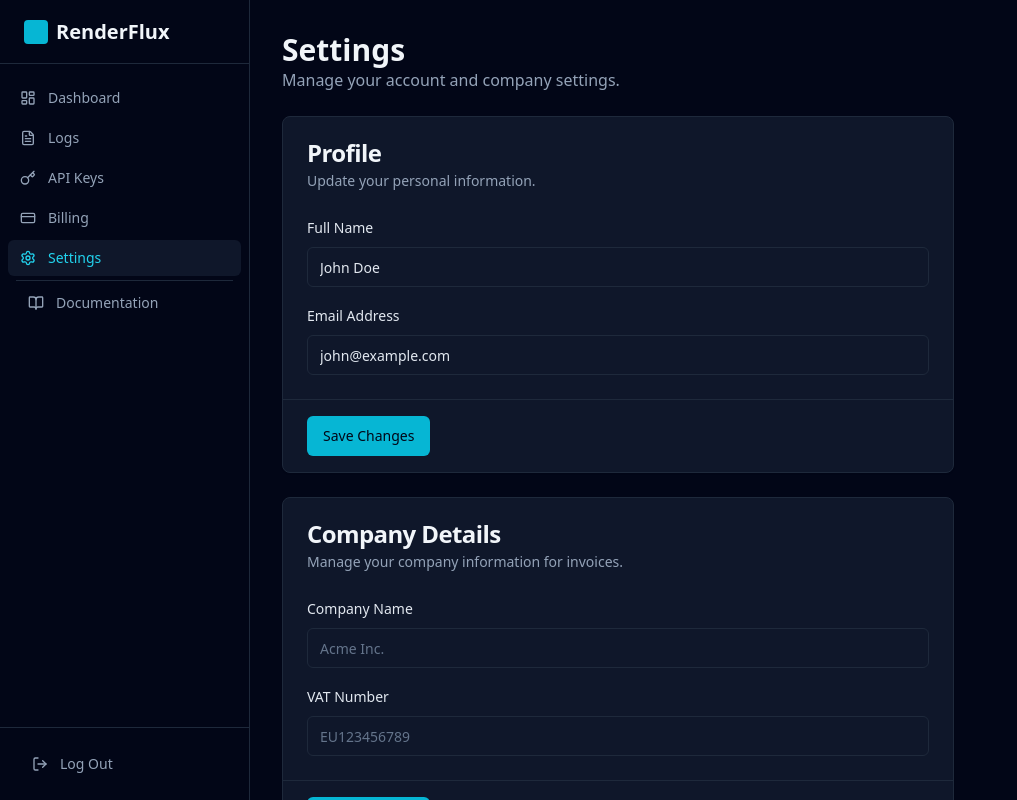
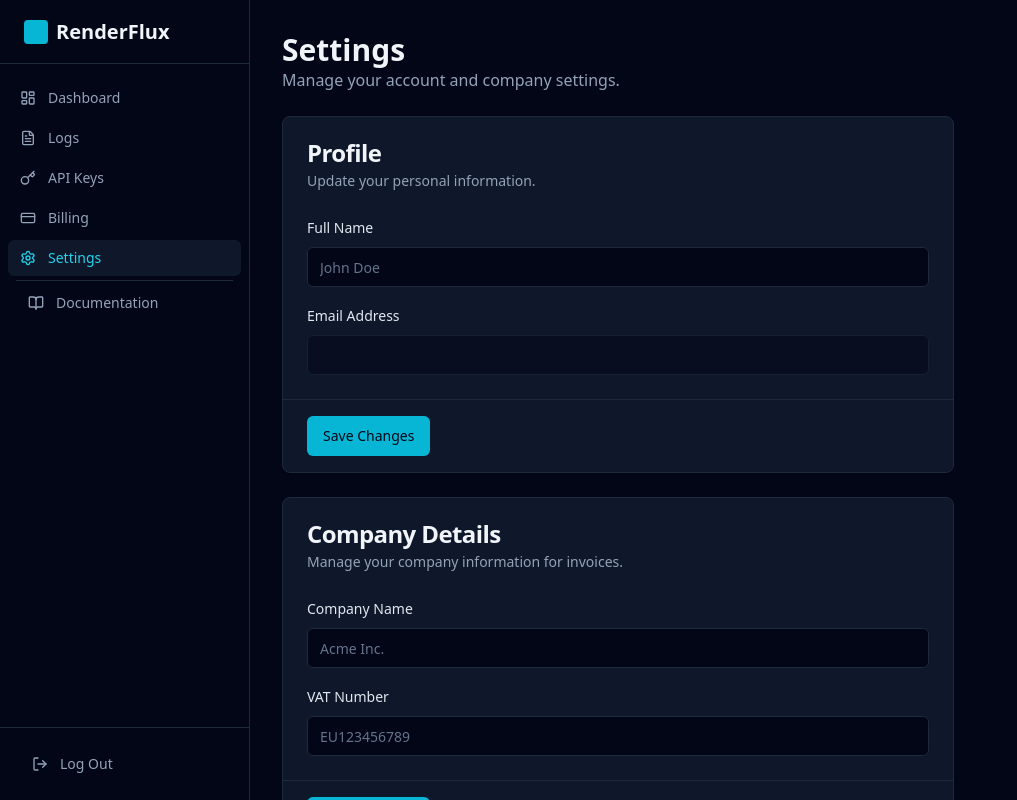
Before and after one commit to bawagideon/renderflux, a Next.js app in the folder apps/web/: page /dashboard/settings in a window 1280 px wide. Shown: the whole page, without its empty margins (0-1017 px from the left). Built offline with nearby package versions, Linux system fonts and the light colour scheme.

Commit message:
feat: Implement dashboard overview and settings pages with new API utilities.

```diff
--- a/apps/web/app/dashboard/page.tsx
+++ b/apps/web/app/dashboard/page.tsx
@@ -8,7 +8,7 @@ import Link from 'next/link';
 import { UsageBar } from '@/components/dashboard/UsageBar';
 import { OverviewChart } from '@/components/dashboard/OverviewChart';
 import { createClient } from '@/lib/supabase';
-import { getUsageStats, getRecentLogs, getUserPlan, getDailyStats } from '@/lib/api';
+import { getUsageStats, getRecentLogs, getUserPlan, getDailyStats, getApiKeyCount } from '@/lib/api';
 import { formatDistanceToNow } from 'date-fns';
 
 export default function DashboardPage() {
@@ -18,22 +18,25 @@ export default function DashboardPage() {
     const [plan, setPlan] = useState({ plan: 'hobby', credits_limit: 50 });
     const [recentLogs, setRecentLogs] = useState<any[]>([]);
     const [dailyStats, setDailyStats] = useState<{ name: string; total: number }[]>([]);
+    const [apiKeyCount, setApiKeyCount] = useState(0);
 
     useEffect(() => {
         async function loadData() {
             setLoading(true);
             try {
-                const [usageData, planData, logsData, dailyData] = await Promise.all([
+                const [usageData, planData, logsData, dailyData, keysCount] = await Promise.all([
                     getUsageStats(supabase),
                     getUserPlan(supabase),
                     getRecentLogs(supabase, 5),
-                    getDailyStats(supabase)
+                    getDailyStats(supabase),
+                    getApiKeyCount(supabase)
                 ]);
 
                 setStats(usageData);
                 setPlan(planData);
                 setRecentLogs(logsData);
                 setDailyStats(dailyData);
+                setApiKeyCount(keysCount);
             } catch (error) {
                 console.error('Failed to load dashboard data', error);
             } finally {
@@ -85,7 +88,7 @@ export default function DashboardPage() {
                         <Key className="h-4 w-4 text-green-500" />
                     </CardHeader>
                     <CardContent>
-                        <div className="text-2xl font-bold text-slate-100">Active</div>
+                        <div className="text-2xl font-bold text-slate-100">{apiKeyCount} Active</div>
                         <div className="mt-2">
                             <Link href="/dashboard/keys" className="text-xs text-cyan-400 hover:text-cyan-300 flex items-center gap-1">
                                 Manage Keys <ArrowRight className="w-3 h-3" />
--- a/apps/web/app/dashboard/settings/page.tsx
+++ b/apps/web/app/dashboard/settings/page.tsx
@@ -1,75 +1,165 @@
 'use client';
 
+import { useState, useEffect } from 'react';
 import { Button } from '@/components/ui/Button';
 import { Card, CardContent, CardHeader, CardTitle, CardDescription, CardFooter } from '@/components/ui/Card';
 import { Input } from '@/components/ui/Input';
 import { Label } from '@/components/ui/Label';
+import { createClient } from '@/lib/supabase';
 
 export default function SettingsPage() {
+    const supabase = createClient();
+    const [loading, setLoading] = useState(false);
+    const [user, setUser] = useState<any>(null);
+    const [profile, setProfile] = useState({ full_name: '', company_name: '', vat_number: '' });
+    const [message, setMessage] = useState<string | null>(null);
+
+    useEffect(() => {
+        async function loadProfile() {
+            setLoading(true);
+            const { data: { user } } = await supabase.auth.getUser();
+            if (user) {
+                setUser(user);
+                // Fetch profile
+                const { data } = await supabase
+                    .from('profiles')
+                    .select('full_name, company_name, vat_number')
+                    .eq('id', user.id)
+                    .single();
+
+                if (data) {
+                    setProfile({
+                        full_name: data.full_name || '',
+                        company_name: data.company_name || '',
+                        vat_number: data.vat_number || ''
+                    });
+                }
+            }
+            setLoading(false);
+        }
+        loadProfile();
+    }, []);
+
+    const handleSave = async () => {
+        if (!user) return;
+        setLoading(true);
+        setMessage(null);
+
+        try {
+            const { error } = await supabase
+                .from('profiles')
+                .update(profile)
+                .eq('id', user.id);
+
+            if (error) throw error;
+            setMessage('Settings saved successfully!');
+            setTimeout(() => setMessage(null), 3000);
+        } catch (error) {
+            console.error('Error saving settings:', error);
+            setMessage('Failed to save settings.');
+        } finally {
+            setLoading(false);
+        }
+    };
+
     return (
-        <div className="space-y-6 max-w-2xl">
+        <div className="space-y-6 max-w-2xl animate-in fade-in duration-500">
             <div>
                 <h1 className="text-3xl font-bold text-slate-100">Settings</h1>
                 <p className="text-slate-400">Manage your account and company settings.</p>
             </div>
 
-            <Card>
+            {message && (
+                <div className={`p-4 rounded-md mb-4 ${message.includes('successfully') ? 'bg-green-500/10 text-green-400 border border-green-500/20' : 'bg-red-500/10 text-red-400 border border-red-500/20'}`}>
+                    {message}
+                </div>
+            )}
+
+            <Card className="bg-slate-900 border-slate-800">
                 <CardHeader>
-                    <CardTitle>Profile</CardTitle>
+                    <CardTitle className="text-slate-100">Profile</CardTitle>
                     <CardDescription>Update your personal information.</CardDescription>
                 </CardHeader>
                 <CardContent className="space-y-4">
                     <div className="space-y-2">
                         <Label htmlFor="name">Full Name</Label>
-                        <Input id="name" placeholder="John Doe" defaultValue="John Doe" />
+                        <Input
+                            id="name"
+                            placeholder="John Doe"
+                            value={profile.full_name}
+                            onChange={(e) => setProfile({ ...profile, full_name: e.target.value })}
+                            className="bg-slate-950 border-slate-800"
+                        />
                     </div>
                     <div className="space-y-2">
                         <Label htmlFor="email">Email Address</Label>
-                        <Input id="email" type="email" placeholder="john@example.com" defaultValue="john@example.com" />
+                        <Input
+                            id="email"
+                            type="email"
+                            value={user?.email || ''}
+                            disabled
+                            className="bg-slate-950 border-slate-800 opacity-50"
+                        />
                     </div>
                 </CardContent>
                 <CardFooter className="border-t border-slate-800 px-6 py-4">
-                    <Button>Save Changes</Button>
+                    <Button onClick={handleSave} disabled={loading} className="bg-cyan-500 hover:bg-cyan-400 text-slate-950">
+                        {loading ? 'Saving...' : 'Save Changes'}
+                    </Button>
                 </CardFooter>
             </Card>
 
-            <Card>
+            <Card className="bg-slate-900 border-slate-800">
                 <CardHeader>
-                    <CardTitle>Company Details</CardTitle>
+                    <CardTitle className="text-slate-100">Company Details</CardTitle>
                     <CardDescription>Manage your company information for invoices.</CardDescription>
                 </CardHeader>
                 <CardContent className="space-y-4">
                     <div className="space-y-2">
                         <Label htmlFor="company">Company Name</Label>
-                        <Input id="company" placeholder="Acme Inc." />
+                        <Input
+                            id="company"
+                            placeholder="Acme Inc."
+                            value={profile.company_name}
+                            onChange={(e) => setProfile({ ...profile, company_name: e.target.value })}
+                            className="bg-slate-950 border-slate-800"
+                        />
                     </div>
                     <div className="space-y-2">
                         <Label htmlFor="vat">VAT Number</Label>
-                        <Input id="vat" placeholder="EU123456789" />
+                        <Input
+                            id="vat"
+                            placeholder="EU123456789"
+                            value={profile.vat_number}
+                            onChange={(e) => setProfile({ ...profile, vat_number: e.target.value })}
+                            className="bg-slate-950 border-slate-800"
+                        />
                     </div>
                 </CardContent>
                 <CardFooter className="border-t border-slate-800 px-6 py-4">
-                    <Button>Save Changes</Button>
+                    <Button onClick={handleSave} disabled={loading} className="bg-cyan-500 hover:bg-cyan-400 text-slate-950">
+                        {loading ? 'Saving...' : 'Save Changes'}
+                    </Button>
                 </CardFooter>
             </Card>
 
-            <Card>
+            <Card className="bg-slate-900 border-slate-800 opacity-50">
                 <CardHeader>
-                    <CardTitle>Security</CardTitle>
-                    <CardDescription>Change your password.</CardDescription>
+                    <CardTitle className="text-slate-100">Security</CardTitle>
+                    <CardDescription>Change your password (Disabled for Demo).</CardDescription>
                 </CardHeader>
                 <CardContent className="space-y-4">
                     <div className="space-y-2">
                         <Label htmlFor="current-password">Current Password</Label>
-                        <Input id="current-password" type="password" />
+                        <Input id="current-password" type="password" disabled className="bg-slate-950 border-slate-800" />
                     </div>
                     <div className="space-y-2">
                         <Label htmlFor="new-password">New Password</Label>
-                        <Input id="new-password" type="password" />
+                        <Input id="new-password" type="password" disabled className="bg-slate-950 border-slate-800" />
                     </div>
                 </CardContent>
                 <CardFooter className="border-t border-slate-800 px-6 py-4">
-                    <Button>Update Password</Button>
+                    <Button disabled>Update Password</Button>
                 </CardFooter>
             </Card>
         </div>
```
Also changed, not shown: apps/web/lib/api.ts (+17 -0 lines).
